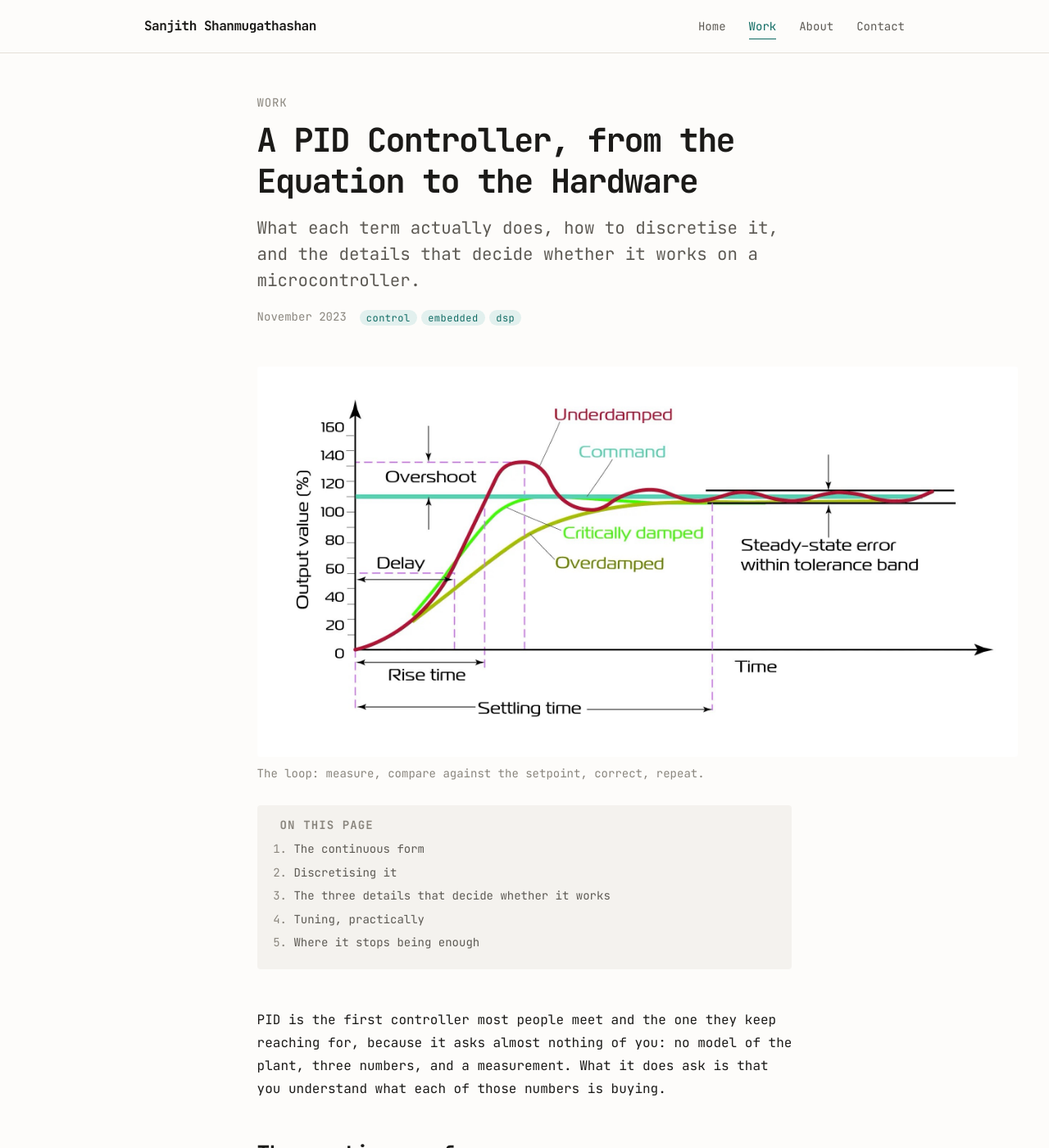
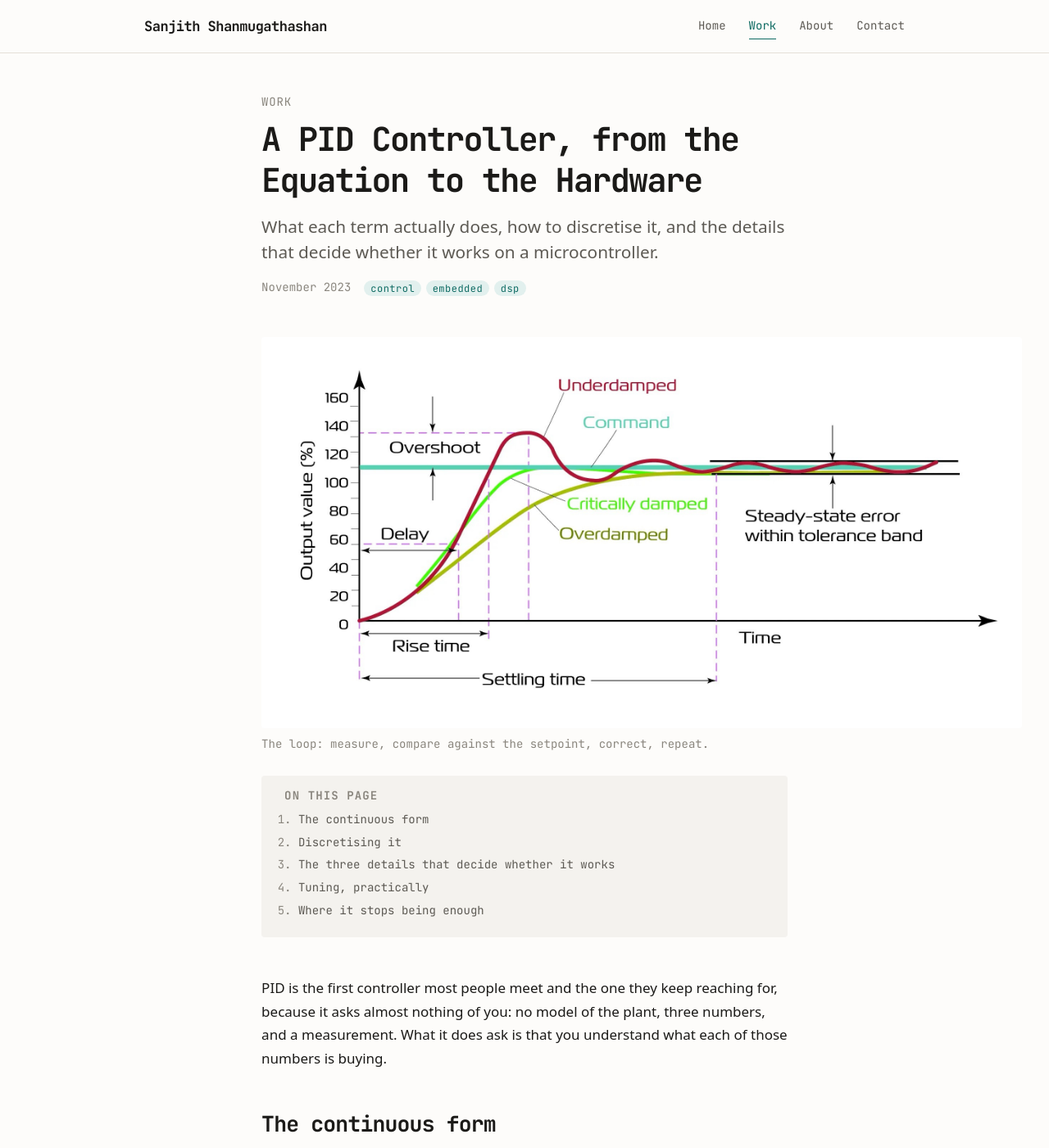
Before and after one commit to sanjith1999/sanjith1999.github.io, a Jekyll site: the page built from _projects/pid-controller.md, in a window 1280 px wide and 1400 px high. Shown: the whole window at 82% size. Built offline with Jekyll 4.4.1, drawn with Linux system fonts in a browser that asks for light colours; some web fonts are replaced.

Commit message:
WIP001: Set running prose in Recursive Sans
Recursive is proportional but drawn from a monospace design, so it sits
beside JetBrains Mono without reading as a second site. Headings, chrome
and code stay mono.

Served as a variable font (weight 300-800, slant axis for italics) in the
same Google Fonts request as JetBrains Mono, so it costs no extra round
trip. Proportional metrics restored: body back to 1.0625rem, leading 1.7,
measure 66ch.

Co-Authored-By: Claude Opus 5 <noreply@anthropic.com>

```diff
--- a/_includes/head.html
+++ b/_includes/head.html
@@ -29,7 +29,7 @@
 <link rel="preconnect" href="https://fonts.googleapis.com">
 <link rel="preconnect" href="https://fonts.gstatic.com" crossorigin>
 <link rel="stylesheet"
-      href="https://fonts.googleapis.com/css2?family=JetBrains+Mono:ital,wght@0,400;0,500;0,700;1,400&display=swap">
+      href="https://fonts.googleapis.com/css2?family=JetBrains+Mono:ital,wght@0,400;0,500;0,700;1,400&family=Recursive:slnt,wght@-15..0,300..800&display=swap">
 
 <link rel="stylesheet" href="{{ '/assets/css/main.css' | relative_url }}">
 <link rel="icon" href="{{ '/assets/favicon.svg' | relative_url }}" type="image/svg+xml">
--- a/assets/css/main.css
+++ b/assets/css/main.css
@@ -20,23 +20,27 @@
      glyphs are terminal-only and would cost megabytes here). */
   --mono:  "JetBrains Mono", ui-monospace, SFMono-Regular, "SF Mono", Menlo,
            Consolas, "Liberation Mono", monospace;
+  /* Recursive — proportional, but drawn from a monospace design, so it sits
+     beside JetBrains Mono without reading as a second site. Variable weight
+     300-800 with a slant axis standing in for italics. */
+  --sans:  "Recursive", ui-sans-serif, system-ui, -apple-system, "Segoe UI",
+           Roboto, "Helvetica Neue", Arial, sans-serif;
   --serif: "Charter", "Bitstream Charter", "Sitka Text", Cambria, Georgia,
            "Nimbus Roman", "Liberation Serif", serif;
-  --sans:  ui-sans-serif, system-ui, -apple-system, "Segoe UI", Roboto,
-           "Helvetica Neue", Arial, sans-serif;
 
-  /* Roles. The whole site is monospace — a deliberate terminal aesthetic.
-     Set --body back to var(--serif) for proportional running prose. */
-  --body:    var(--mono);
+  /* Roles. Chrome, headings and code are the terminal face; running prose is
+     proportional so the long write-ups keep their words per line.
+     --body accepts var(--mono) for full terminal, or var(--serif). */
+  --body:    var(--sans);
   --heading: var(--mono);
   --ui:      var(--mono);
 
-  --measure: 68ch;      /* in a mono face, exactly 68 characters */
+  --measure: 66ch;      /* prose line length */
   --wide:    58rem;     /* full container */
   --gutter:  1.25rem;
 
   --step--1: 0.875rem;
-  --step-0:  1rem;
+  --step-0:  1.0625rem;
   --step-1:  1.3rem;
   --step-2:  1.65rem;
   --step-3:  2rem;
@@ -84,7 +88,7 @@ body {
   color: var(--ink);
   font-family: var(--body);
   font-size: var(--step-0);
-  line-height: 1.75;
+  line-height: 1.7;
   text-rendering: optimizeLegibility;
   display: flex;
   flex-direction: column;
@@ -172,7 +176,7 @@ h3 { font-size: var(--step-1); letter-spacing: -0.02em; }
 }
 .eyebrow a { color: inherit; text-decoration: none; }
 .eyebrow a:hover { color: var(--accent); }
-.lede { font-family: var(--body); font-size: var(--step-1); color: var(--ink-muted); line-height: 1.55; }
+.lede { font-family: var(--body); font-size: var(--step-1); color: var(--ink-muted); line-height: 1.5; }
 
 /* --- Home ----------------------------------------------------------------- */
 .hero { padding-block: var(--space-4) var(--space-5); max-width: var(--measure); }
@@ -282,7 +286,7 @@ h3 { font-size: var(--step-1); letter-spacing: -0.02em; }
 }
 
 /* --- Code ----------------------------------------------------------------- */
-code, kbd, samp, pre { font-family: var(--mono); font-size: 0.9em; }
+code, kbd, samp, pre { font-family: var(--mono); font-size: 0.875em; }
 :not(pre) > code {
   background: var(--bg-sunk); padding: 0.12em 0.35em; border-radius: 3px;
   color: var(--ink); word-break: break-word;
```
